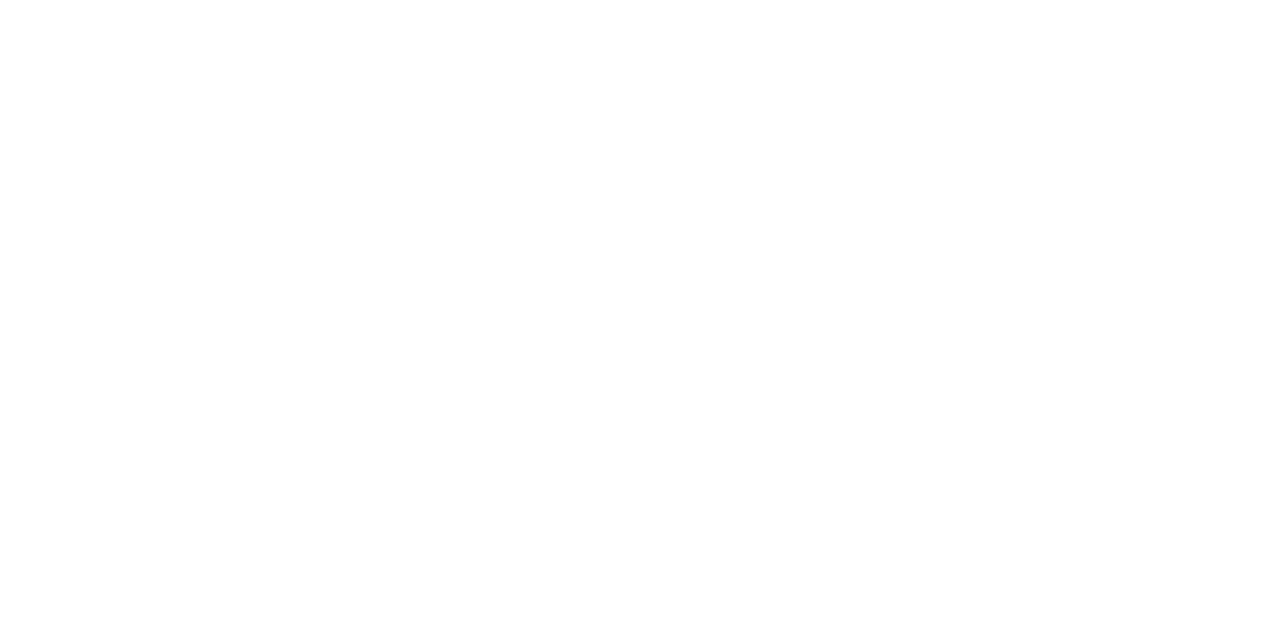
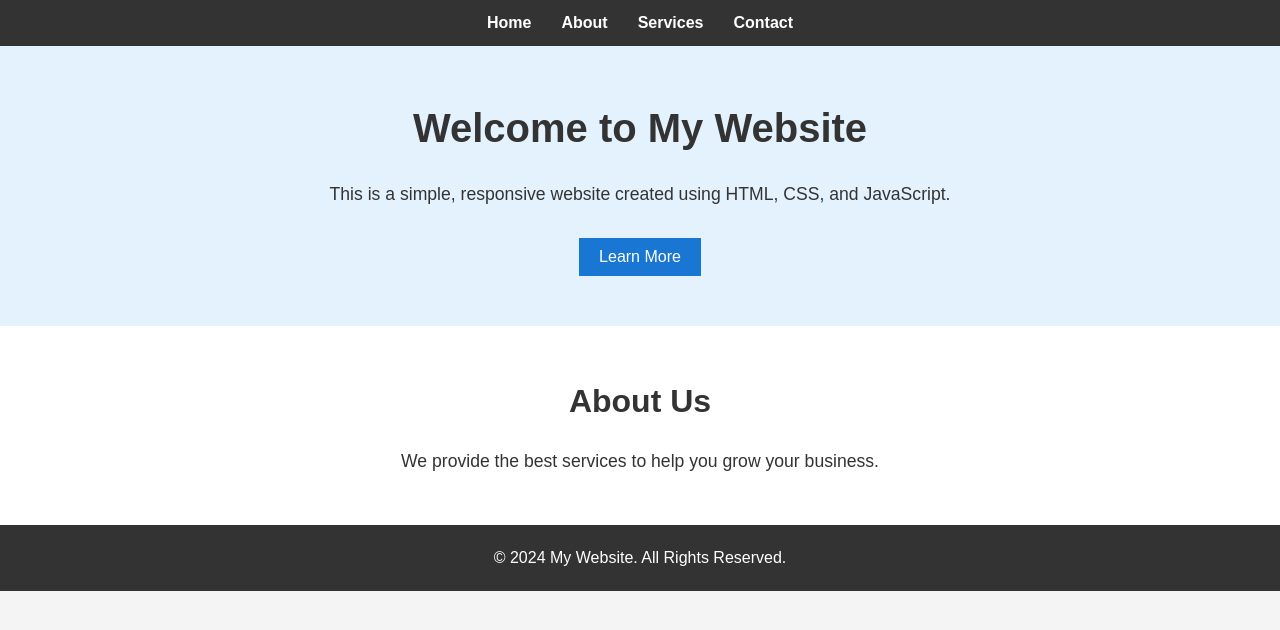
Before and after one commit to Munu00/Munu, a plain HTML site: page index.html in a window 1280 px wide. Drawn offline with Linux system fonts and the light colour scheme.

Commit message:
Update index.html
here is an updated version of my portfolio

```diff
--- a/index.html
+++ b/index.html
@@ -1 +1,44 @@
-<!doctype Html
+<!DOCTYPE html>
+<html lang="en">
+<head>
+    <meta charset="UTF-8">
+    <meta http-equiv="X-UA-Compatible" content="IE=edge">
+    <meta name="viewport" content="width=device-width, initial-scale=1.0">
+    <title>Basic Website</title>
+    <link rel="stylesheet" href="style.css">
+</head>
+<body>
+    <!-- Navigation Bar -->
+    <header>
+        <nav>
+            <ul>
+                <li><a href="#">Home</a></li>
+                <li><a href="#">About</a></li>
+                <li><a href="#">Services</a></li>
+                <li><a href="#">Contact</a></li>
+            </ul>
+        </nav>
+    </header>
+
+    <!-- Main Content -->
+    <main>
+        <section class="hero">
+            <h1>Welcome to My Website</h1>
+            <p>This is a simple, responsive website created using HTML, CSS, and JavaScript.</p>
+            <button onclick="alertMessage()">Learn More</button>
+        </section>
+
+        <section class="about">
+            <h2>About Us</h2>
+            <p>We provide the best services to help you grow your business.</p>
+        </section>
+    </main>
+
+    <!-- Footer -->
+    <footer>
+        <p>&copy; 2024 My Website. All Rights Reserved.</p>
+    </footer>
+
+    <script src="script.js"></script>
+</body>
+</html>
```
